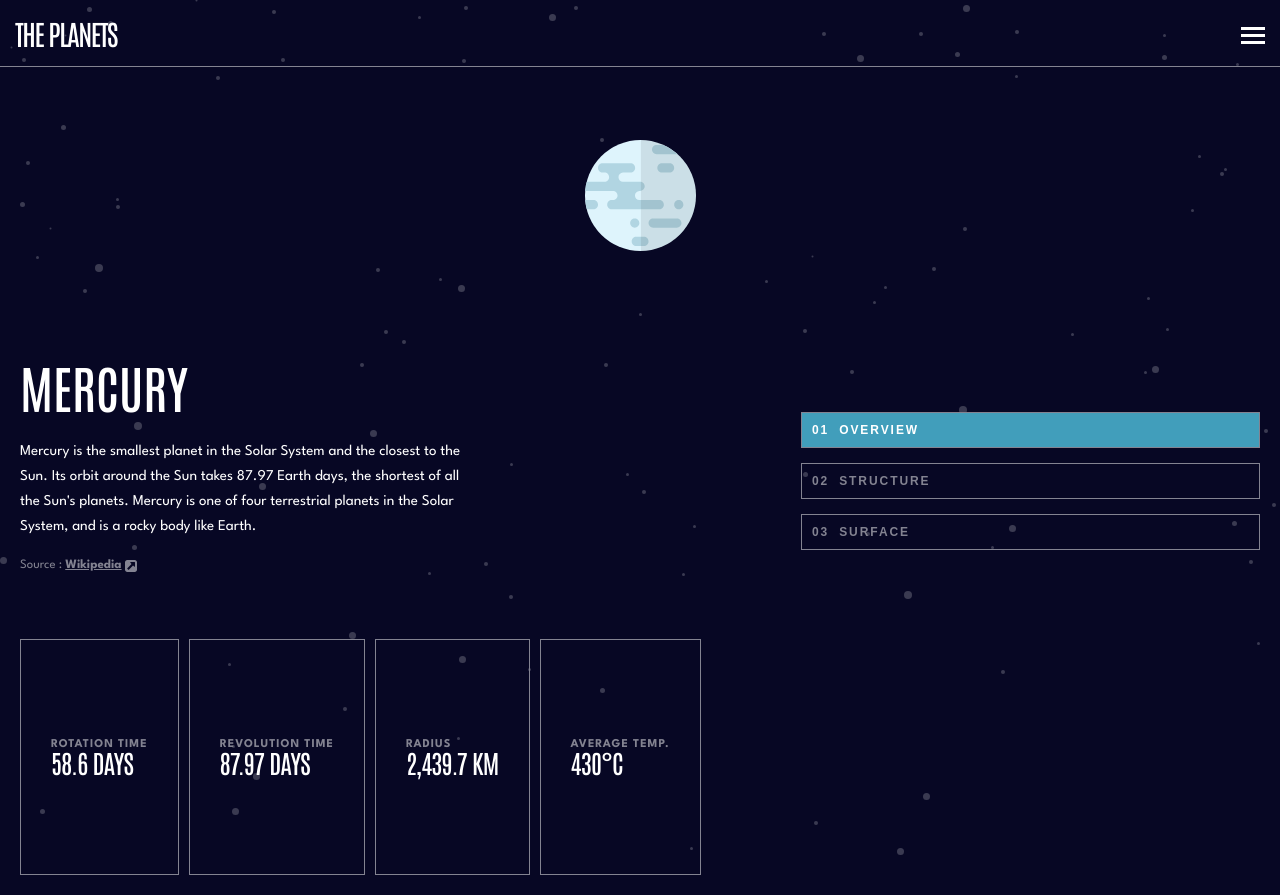
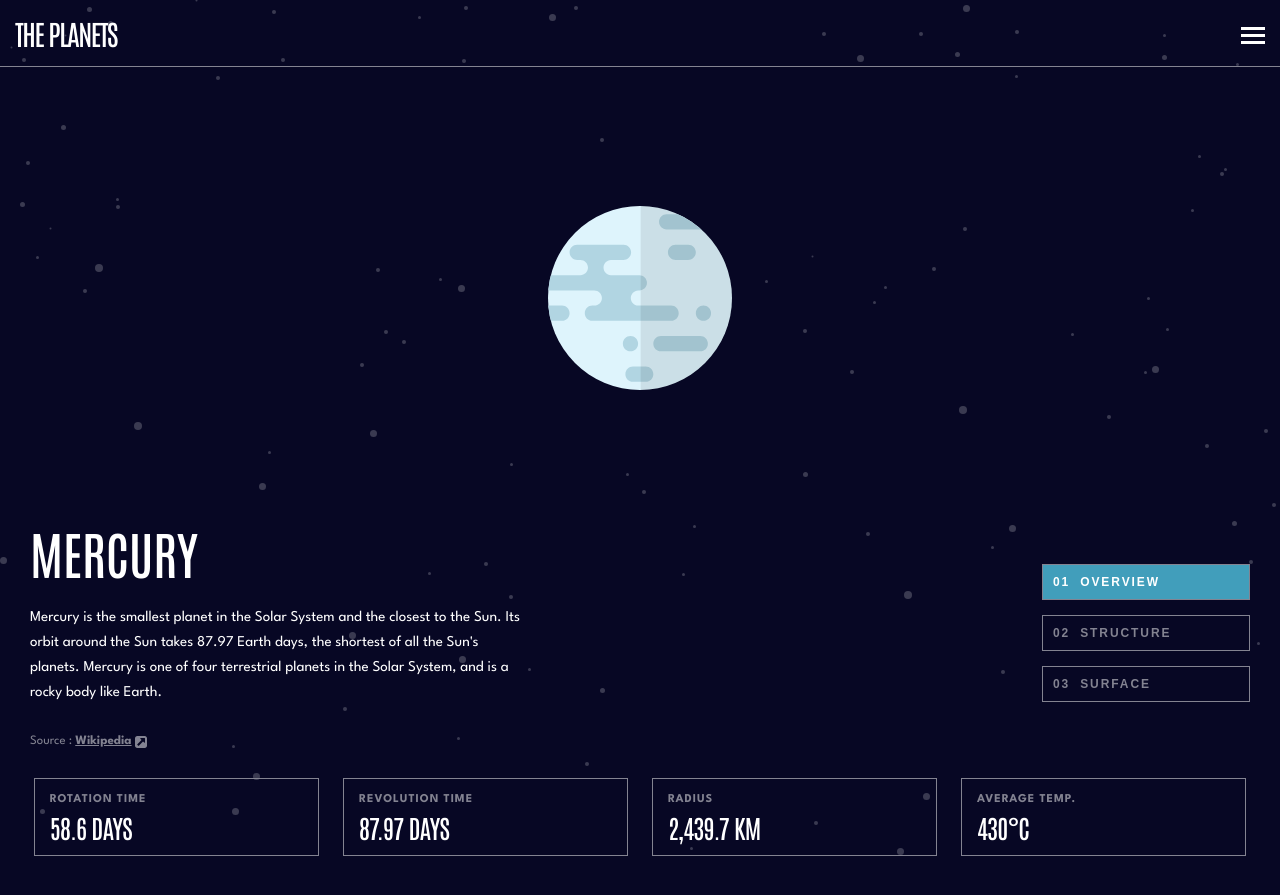
Before and after one commit to jasonkartz/planets-fact-site, a React (Create React App) app: page / in a window 1280 px wide. Built offline with nearby package versions, Linux system fonts and the light colour scheme.

Commit message:
finishing up tablet screen

```diff
--- a/src/index.css
+++ b/src/index.css
@@ -180,10 +180,11 @@ nav ul li:hover :last-child {
 main {
   display: grid;
   gap: 3rem;
+  padding-inline: 2rem;
 }
 
 menu {
-  padding: 0 2rem;
+  margin: 0 1rem;
   display: flex;
   justify-content: space-between;
   border-bottom: var(--border);
@@ -295,17 +296,18 @@ menu button {
 .img-geology {
   width: 55px;
   position: absolute;
-  top: 43%;
+  top: 29rem;
 }
 
 .info-section {
-  padding: 0 2rem;
+  margin: 0 1rem;
   display: flex;
   flex-direction: column;
   gap: 2rem;
 }
 
 cite {
+  margin-top: 1rem;
   font-size: clamp(1.2rem, 1vw, 1.4rem);
   font-style: normal;
   color: var(--light-gray);
@@ -329,7 +331,6 @@ cite a:last-child :first-child {
 }
 
 .stats-section {
-  margin-inline: 2rem;
   margin-bottom: 2rem;
   display: flex;
   flex-direction: column;
@@ -357,9 +358,55 @@ h3 {
   text-transform: uppercase;
 }
 
-@media (min-width: 700px) {
+@media (min-width: 768px) {
   main {
-    grid: [row1-start] "planet planet" 1fr [row1-end] [row2-start] "info menu" 1fr [row2-end] [row3-start] "stats stats" 1fr [row3-end];
+    grid: [row1-start] "planet planet"[row1-end] [row2-start] "info menu"[row2-end] [row3-start] "stats stats"[row3-end];
+    gap: 1rem;
+    justify-content: space-between;
+    align-items: center;
+  }
+
+  .planet-section {
+    margin-top: 2rem;
+    height: 422px;
+  }
+
+  .img-planet-mercury {
+    width: 184px;
+  }
+
+  .img-planet-venus {
+    width: 253px;
+  }
+
+  .img-planet-earth {
+    width: 285px;
+  }
+
+  .img-planet-mars {
+    width: 213px;
+  }
+
+  .img-planet-jupiter {
+    width: 369px;
+  }
+
+  .img-planet-saturn {
+    width: 422px;
+  }
+
+  .img-planet-uranus {
+    width: 290px;
+  }
+
+  .img-planet-neptune {
+    width: 285px;
+  }
+
+  .img-geology {
+    width: 85px;
+    position: absolute;
+    top: 36rem;
   }
 
   menu {
@@ -371,7 +418,7 @@ h3 {
   }
 
   menu button {
-    min-width: 20.81rem;
+    width: 20.81rem;
     display: flex;
     border: var(--border);
   }
@@ -436,12 +483,18 @@ h3 {
   }
 
   .stats-section {
+    margin-top: 2rem;
     grid-area: stats;
     flex-direction: row;
+    justify-content: space-evenly;
+    align-self: flex-start;
   }
 
   .stat-box {
+    min-width: 23%;
+    padding: 1.5rem;
     flex-direction: column;
+    gap: 1rem;
     justify-content: center;
     align-items: flex-start;
   }
```
